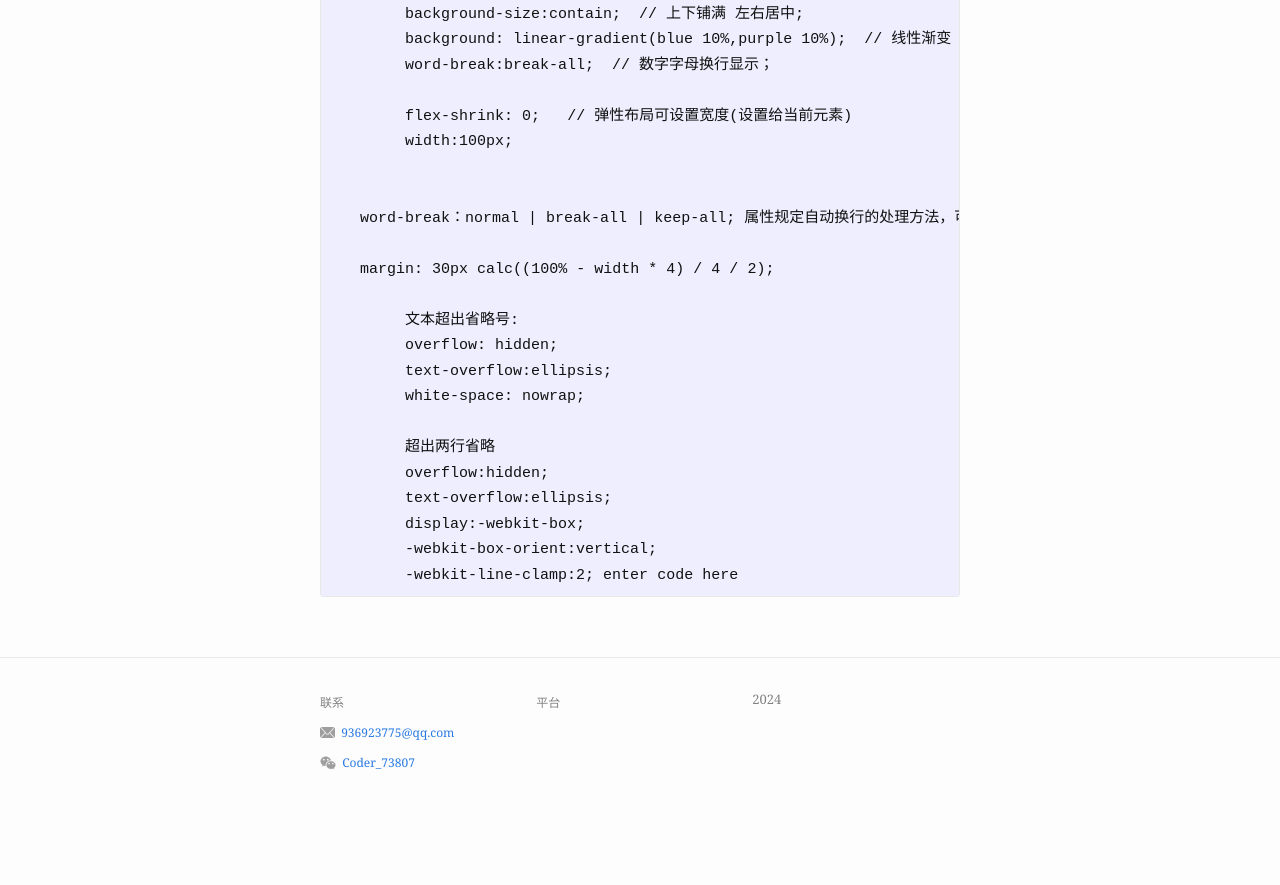
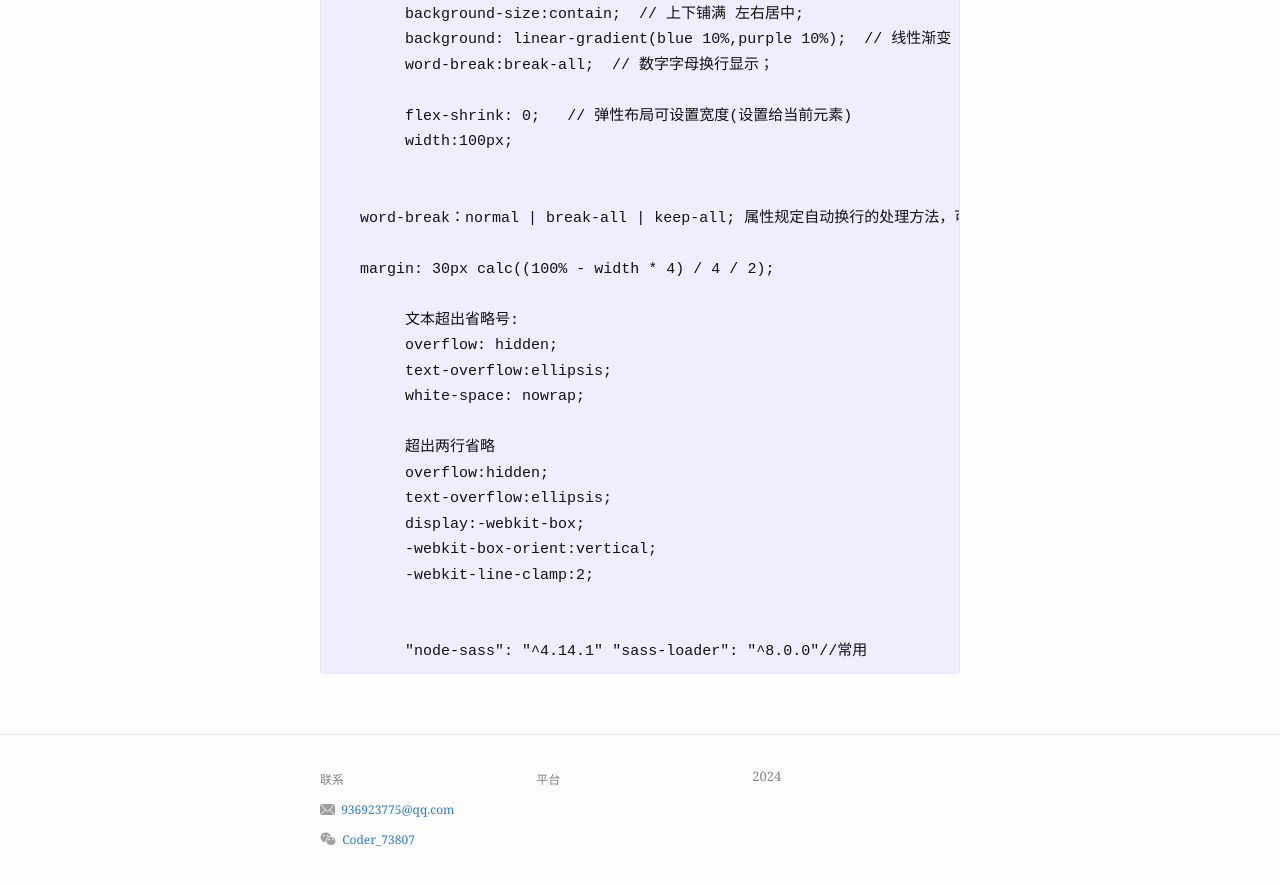
Before and after one commit to ExcellentTim/ExcellentTim.github.io, a Jekyll site: the page built from _posts/2022-04-12-css集锦.md, in a window 1280 px wide and 900 px high, scrolled down 1197 px. Shown: the top 885 px of the window. Built offline with Jekyll 4.4.1, drawn with Linux system fonts in a browser that asks for light colours; before the commit the page ends 2020 px from its top, so only the background shows below that.

Commit message:
修改文件: _posts/2022-04-12-css集锦.md

````diff
--- a/_posts/2022-04-12-css集锦.md
+++ b/_posts/2022-04-12-css集锦.md
@@ -72,5 +72,8 @@ date:   2022-04-12 14:00:00
 	text-overflow:ellipsis;
 	display:-webkit-box;
 	-webkit-box-orient:vertical;
-	-webkit-line-clamp:2; enter code here
+	-webkit-line-clamp:2;
+
+
+	"node-sass": "^4.14.1" "sass-loader": "^8.0.0"//常用
 ```
````
